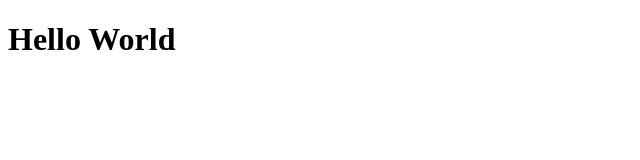
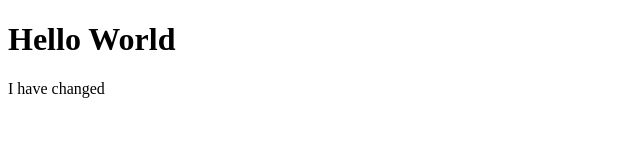
Before and after one commit to jlake70/My-3-Repo, a plain HTML site: page index.html in a window 1280 px wide. Shown: the whole page, without its empty margins (0-640 px from the left). Drawn offline with Linux system fonts and the light colour scheme.

Commit message:
my second commit

```diff
--- a/index.html
+++ b/index.html
@@ -8,5 +8,6 @@
 </head>
 <body>
     <h1>Hello World</h1>
+    <p>I have changed</p>
 </body>
 </html>
```
